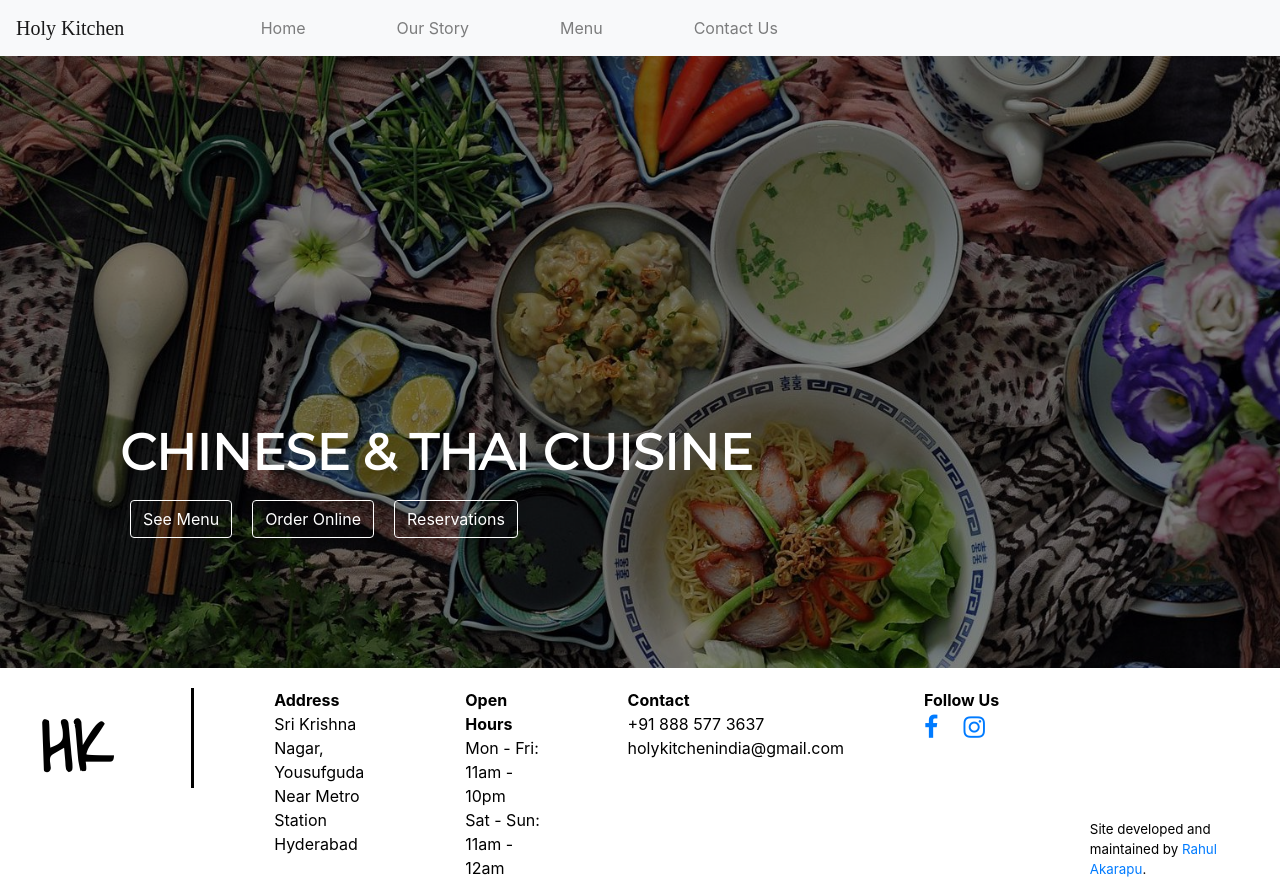
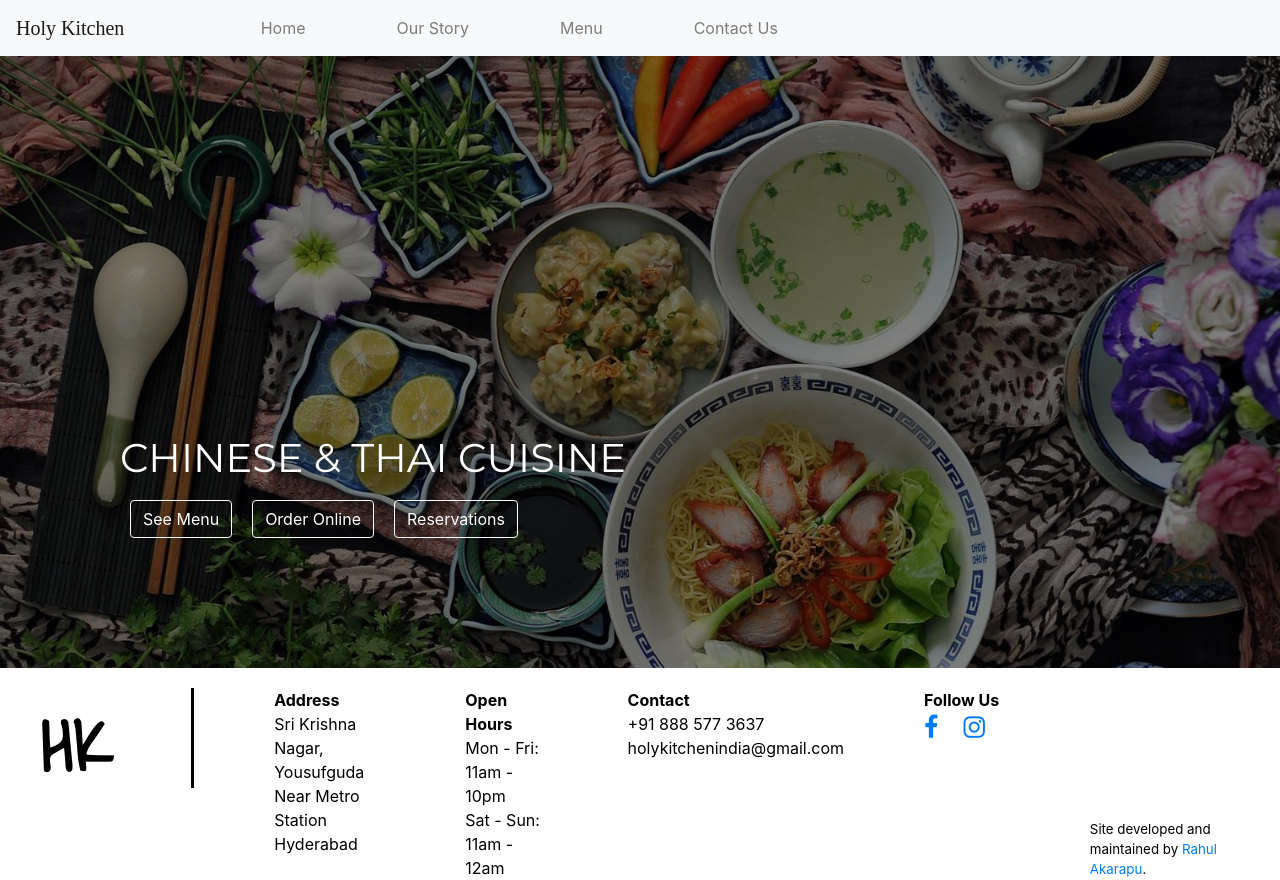
Before and after one commit to rahulakarapu/theholykitchen, a React (Create React App) app: page / in a window 1280 px wide. Built offline with nearby package versions, Linux system fonts and the light colour scheme; a web font is replaced by a local one.

Commit message:
Container title animation on the home page

```diff
--- a/public/index.html
+++ b/public/index.html
@@ -23,7 +23,7 @@
       work correctly both with client-side routing and a non-root public URL.
       Learn how to configure a non-root public URL by running `npm run build`.
     -->
-    <title>React App</title>
+    <title>The Holy Kitchen</title>
   </head>
   <body>
     <noscript>You need to enable JavaScript to run this app.</noscript>
--- a/src/App.css
+++ b/src/App.css
@@ -57,8 +57,14 @@ html,body,#wrapper {
 .containerTitle {
   font-family: 'Montserrat', sans-serif;
   color: white;
-  font-size: 50px;
-  font-weight: 900;
+  overflow: hidden; /* Ensures the content is not revealed until the animation */
+  white-space: nowrap; /*Keeps the content on a single line*/
+  animation: typing 2s steps(40, end)
+}
+
+@keyframes typing {
+  from { width: 0 }
+  to { width: 100% }
 }
 
 .flexColumn {
--- a/src/Container.js
+++ b/src/Container.js
@@ -10,6 +10,8 @@ var oContainer = {
 
 class Container extends React.Component {
 
+    makeReservationButton = React.createRef();
+
     // constructor(props) {
     //     super(props);
     //     this.state = {};
@@ -19,13 +21,13 @@ class Container extends React.Component {
         return (
             <section className="bgImage" style={ oContainer }>
                     <div className= "containerFlex">
-                        <div>
-                            <span className="containerTitle">CHINESE & THAI CUISINE</span>
+                        <div className="containerTitle">
+                            <h1>CHINESE & THAI CUISINE</h1>
                         </div>
                         <div className="containerActionButtons">
                             <Button variant="outline-primary">See Menu</Button>
                             <Button variant="outline-primary">Order Online</Button>
-                            <Button variant="outline-primary" onClick={this.fnMakeReservation}>Reservations</Button>
+                            <Button variant="outline-primary" onClick={this.fnMakeReservation} ref={this.makeReservationButton}>Reservations</Button>
                         </div>
                     </div>
             </section>
@@ -33,7 +35,8 @@ class Container extends React.Component {
     }
 
     fnMakeReservation = (event) => {
-
+        console.log(this.makeReservationButton);
+        //debugger;
     };
 }
 
```
